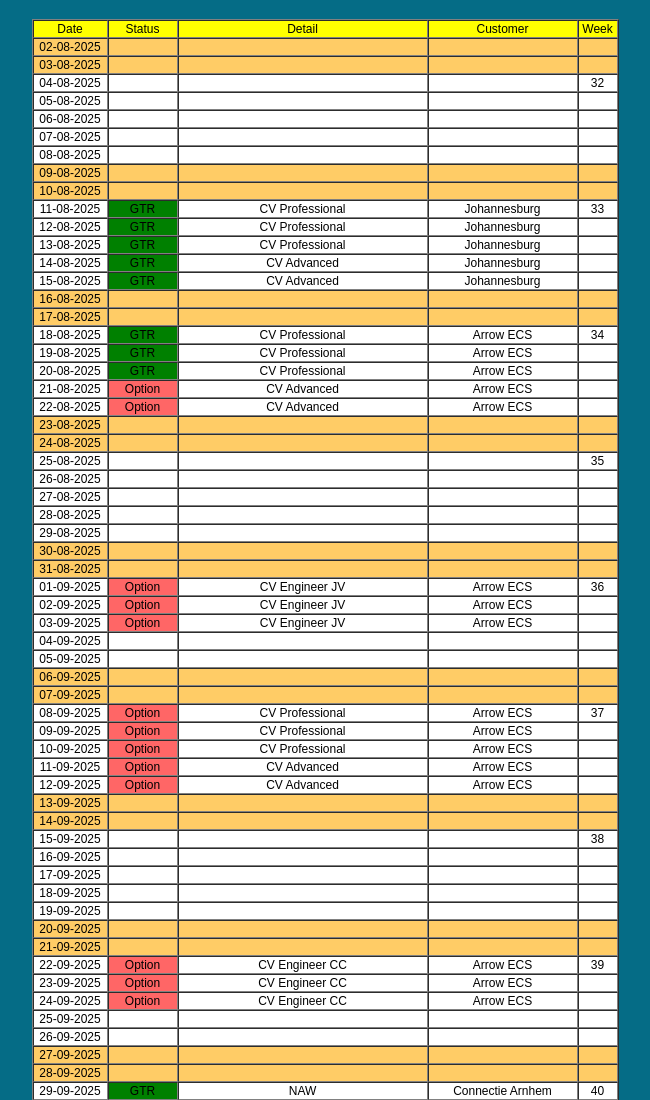
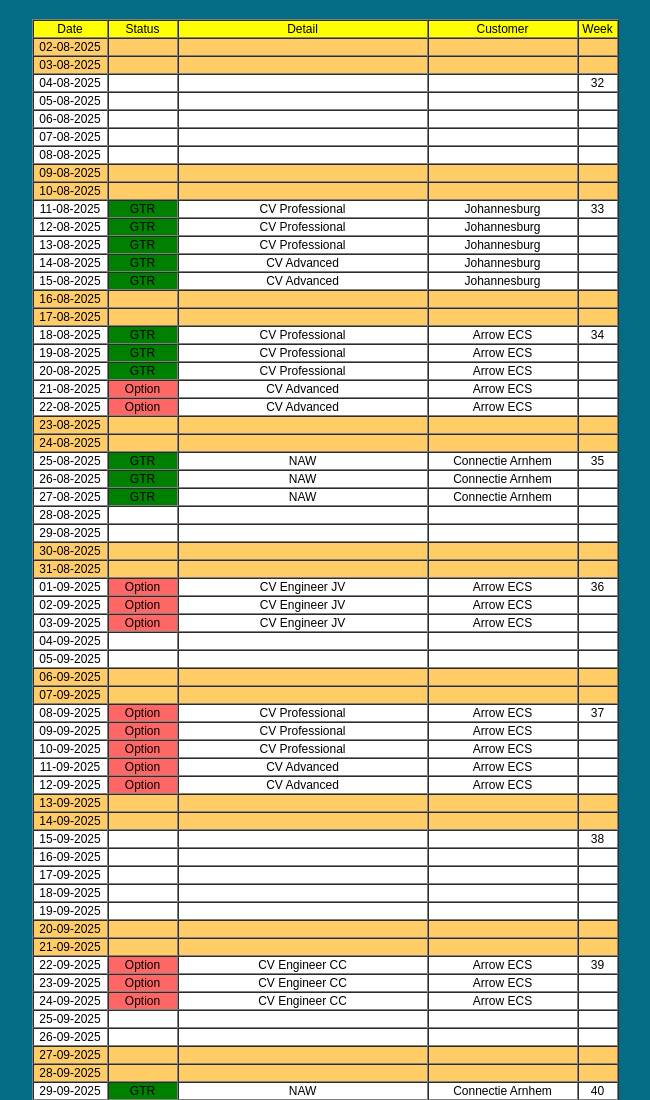
Before and after one commit to gbosmann/leraren, a plain HTML site: page gitagenda.html in a window 1280 px wide. Shown: the top 1100 px of the page, without its empty margins (315-965 px from the left). Drawn offline with Linux system fonts and the light colour scheme.

Commit message:
Update gitagenda.html

```diff
--- a/gitagenda.html
+++ b/gitagenda.html
@@ -54,9 +54,9 @@
 <tr><td bgcolor="white">22-08-2025</td><td bgcolor="#FF6666">Option</td><td bgcolor="white">CV Advanced</td><td bgcolor="white">Arrow ECS</td><td bgcolor="white"></td></tr>
 <tr><td bgcolor="#FFCC66">23-08-2025</td><td bgcolor="#FFCC66"></td><td bgcolor="#FFCC66"></td><td bgcolor="#FFCC66"></td><td bgcolor="#FFCC66"></td></tr>
 <tr><td bgcolor="#FFCC66">24-08-2025</td><td bgcolor="#FFCC66"></td><td bgcolor="#FFCC66"></td><td bgcolor="#FFCC66"></td><td bgcolor="#FFCC66"></td></tr>
-<tr><td bgcolor="white">25-08-2025</td><td bgcolor="white"></td><td bgcolor="white"></td><td bgcolor="white"></td><td bgcolor="white">35</td></tr>
-<tr><td bgcolor="white">26-08-2025</td><td bgcolor="white"></td><td bgcolor="white"></td><td bgcolor="white"></td><td bgcolor="white"></td></tr>
-<tr><td bgcolor="white">27-08-2025</td><td bgcolor="white"></td><td bgcolor="white"></td><td bgcolor="white"></td><td bgcolor="white"></td></tr>
+<tr><td bgcolor="white">25-08-2025</td><td bgcolor="green">GTR</td><td bgcolor="white">NAW</td><td bgcolor="white">Connectie Arnhem</td><td bgcolor="white">35</td></tr>
+<tr><td bgcolor="white">26-08-2025</td><td bgcolor="green">GTR</td><td bgcolor="white">NAW</td><td bgcolor="white">Connectie Arnhem</td><td bgcolor="white"></td></tr>
+<tr><td bgcolor="white">27-08-2025</td><td bgcolor="green">GTR</td><td bgcolor="white">NAW</td><td bgcolor="white">Connectie Arnhem</td><td bgcolor="white"></td></tr>
 <tr><td bgcolor="white">28-08-2025</td><td bgcolor="white"></td><td bgcolor="white"></td><td bgcolor="white"></td><td bgcolor="white"></td></tr>
 <tr><td bgcolor="white">29-08-2025</td><td bgcolor="white"></td><td bgcolor="white"></td><td bgcolor="white"></td><td bgcolor="white"></td></tr>
 <tr><td bgcolor="#FFCC66">30-08-2025</td><td bgcolor="#FFCC66"></td><td bgcolor="#FFCC66"></td><td bgcolor="#FFCC66"></td><td bgcolor="#FFCC66"></td></tr>
```
